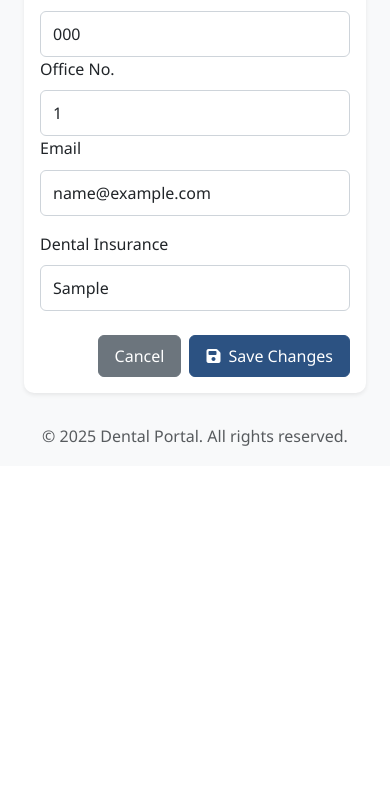
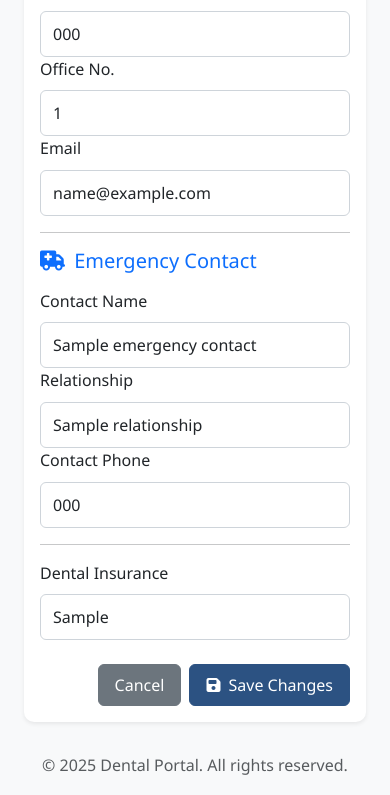
Before and after one commit to jaspherramos98/MyDentalPortal, a Flask app: template templates/patients/edit.html in a window 390 px wide. Shown: the part 1352-2147 px from the top of the page. Before the commit the page ends 1798 px from the top, so only its background shows below. Run offline with Flask 3, Linux system fonts and the light colour scheme; the template is opened without the code that fills it: most values are stand-ins (such as "Sample title", 1, 10 or a date in 2020); some libraries are stand-ins or nearby versions.

Commit message:
Fix patient contact display + add emergency-contact editing
- Detail page read contact_info.home_phone/office_phone and
  personal_info.home_address, but the app saves landline/office_number and
  contact_info.home_address — so contact info showed blank. Read the real keys.
- Add Emergency Contact fields (name/relationship/phone) to the edit form and
  persist them; the detail page already displays them.

Co-Authored-By: Claude Opus 4.8 <noreply@anthropic.com>

```diff
--- a/blueprints/routes/patients.py
+++ b/blueprints/routes/patients.py
@@ -365,6 +365,9 @@ def edit_patient(patient_id):
                 'contact_info.cell_phone': (f.get('cell_phone') or '').strip(),
                 'contact_info.office_number': (f.get('office_number') or '').strip(),
                 'contact_info.email': (f.get('patient_email') or '').strip().lower(),
+                'emergency_contact.name': (f.get('emergency_name') or '').strip(),
+                'emergency_contact.relationship': (f.get('emergency_relationship') or '').strip(),
+                'emergency_contact.phone': (f.get('emergency_phone') or '').strip(),
                 'insurance_info.dental_insurance': (f.get('dental_insurance') or '').strip(),
                 'updated_at': datetime.utcnow(),
             }
--- a/templates/patients/edit.html
+++ b/templates/patients/edit.html
@@ -110,6 +110,27 @@
                     </div>
                 </div>
 
+                <hr>
+                <h5 class="mb-3 text-primary"><i class="fas fa-ambulance me-1"></i> Emergency Contact</h5>
+                <div class="row mb-3">
+                    <div class="col-md-4">
+                        <label class="form-label">Contact Name</label>
+                        <input type="text" class="form-control" name="emergency_name"
+                               value="{{ patient.emergency_contact.get('name', '') }}">
+                    </div>
+                    <div class="col-md-4">
+                        <label class="form-label">Relationship</label>
+                        <input type="text" class="form-control" name="emergency_relationship"
+                               value="{{ patient.emergency_contact.get('relationship', '') }}">
+                    </div>
+                    <div class="col-md-4">
+                        <label class="form-label">Contact Phone</label>
+                        <input type="text" class="form-control" name="emergency_phone"
+                               value="{{ patient.emergency_contact.get('phone', '') }}">
+                    </div>
+                </div>
+
+                <hr>
                 <div class="row mb-3">
                     <div class="col-md-6">
                         <label class="form-label">Dental Insurance</label>
```
Also changed, not shown: templates/patients/detail.html (+6 -6 lines).
